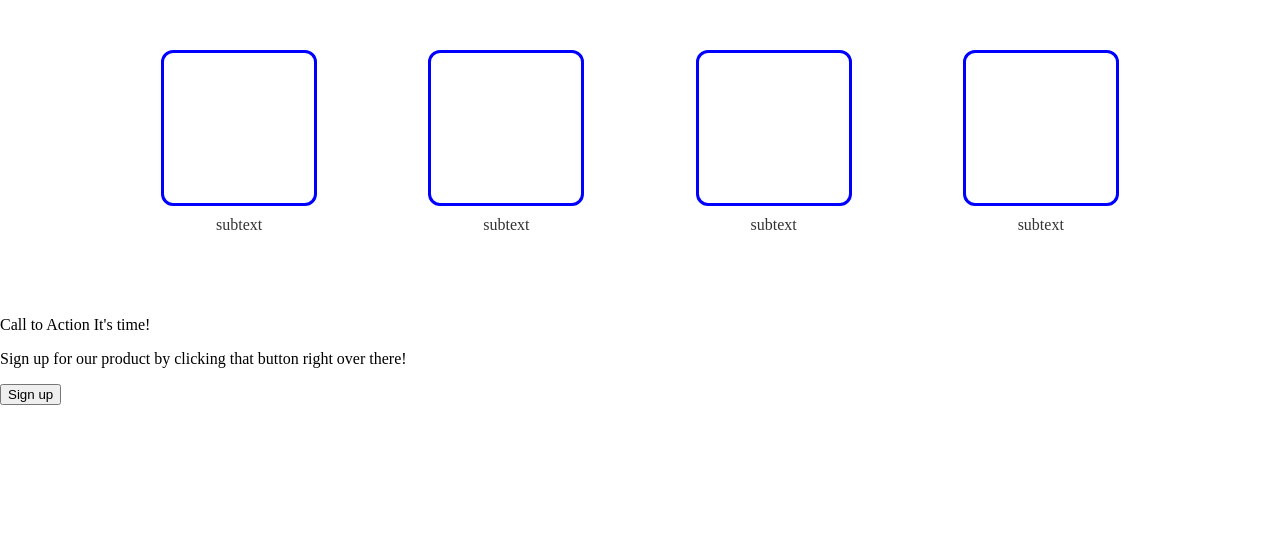
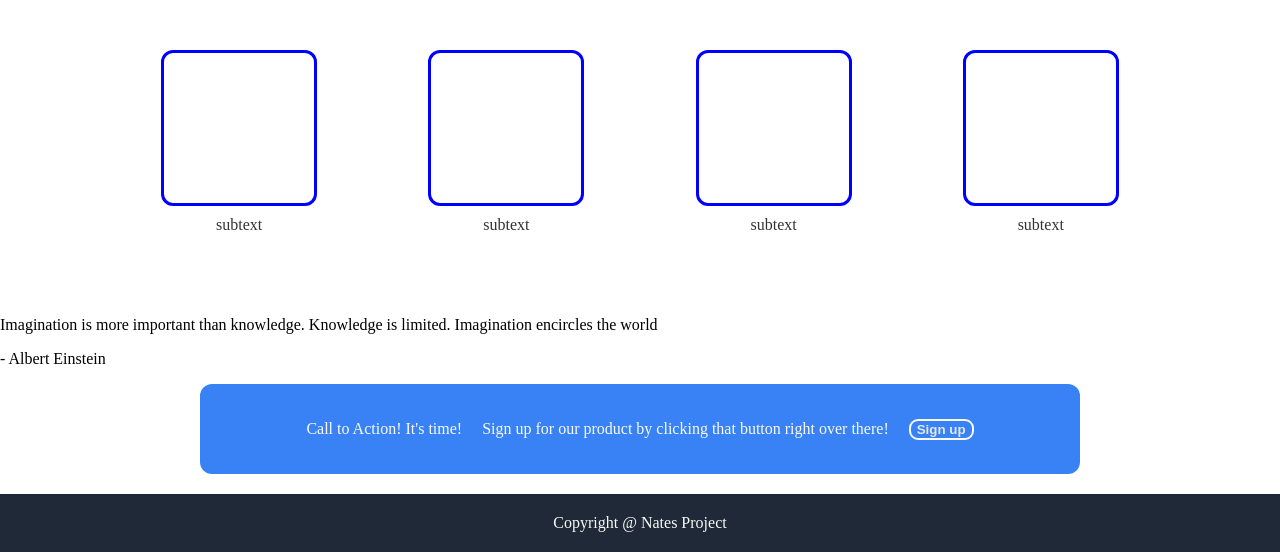
Before and after one commit to tribulaE/landing-page-odinproject, a plain HTML site: page index.html in a window 1280 px wide. Shown: the part 508-1060 px from the top of the page. Before the commit the page ends 913 px from the top, so only its background shows below. Drawn offline with Linux system fonts and the light colour scheme.

Commit message:
I just added the footer, call to action and quote

```diff
--- a/index.html
+++ b/index.html
@@ -7,6 +7,7 @@
     <title>Landing-Page</title>
 </head>
 <body>
+    <!--Hero and Header-->
     <div class="hero">
         <div class="header">
             Header Logo
@@ -17,6 +18,7 @@
             </ul>
         </div>
 
+        <!--Hero Content-->
         <div class="hero-content">
             <div class="maintext1">
                 <h1 class="maintext">This website is awesome</h1>
@@ -36,9 +38,10 @@
         </div>
     </div>
 
+
+<!--Random Information with boxes-->
     <h1 class="random">Some random information</h1>
     <div class="info-boxes">
-
     <div class="box-container">
         <div class="box"></div>
         <p class="box-text">subtext</p>
@@ -61,13 +64,25 @@
 
     </div>
 
+    <!--Quote Section-->
+    <div class="quote"><p>Imagination is more important than knowledge. Knowledge is limited. Imagination encircles the world</p>
+        <p>- Albert Einstein</p>
+    </div>
+
+
+    <!--Call to action part-->
+    <div class="action">
+        <p class="call">Call to Action! It's time!</p>
+        <p class="bottom">Sign up for our product by clicking that button right over there!</p>
+
+            <button class="sign-up2">Sign up</button>
+    </div>
+
+    <!--The footer-->
     <div class="footer">
-        <p class="call">Call to Action It's time!</p>
-        <p class="bottom">Sign up for our product by clicking that button right over there!</p>
-        <div class="Sign-up-button2">
-            <button class="sign-up2">Sign up</button>
-        </div>
+        Copyright @ Nates Project
     </div>
+
 </body>
 
 </html>
--- a/style.css
+++ b/style.css
@@ -3,6 +3,9 @@
         flex-direction: column;
         margin: 0;
         padding: 0;
+        min-height: 100vh;
+        height: 100%;
+        overflow-x: hidden;
     }
 
     .header {
@@ -13,6 +16,30 @@
         margin-left: 170px;
         margin-top: 10px;
     }
+
+    .action {
+        display: flex;
+        padding: 20px;
+        align-items: center;
+        justify-content: center;
+        gap: 20px;
+        border-radius: 12px;
+        background-color: #3882f6;
+        color: #f9faf8;
+        padding: 20px;
+        margin-bottom: 20px;
+        margin-right: 200px;
+        margin-left: 200px;
+    }
+
+    .footer {
+        margin-top: auto;
+        background-color: #1F2937;
+        color: #f9faf8;
+        text-align: center;
+        padding: 20px;
+    }
+
 
     ul {
         list-style: none;
@@ -31,6 +58,7 @@
     .hero {
         background-color: #1F2937;
         min-height: 50vh;
+        flex: 1;
     }
 
     .image-placeholder  {
@@ -104,3 +132,12 @@
         color: #333;
         max-width: 180px;
     }
+
+    .sign-up2 {
+        background-color: #3882f6;
+        color: #E5E7EB;
+        font-weight: bold;
+        border-radius: 9px;
+        border: 2px solid #f9faf8;
+        text-align: center;
+    }
```
